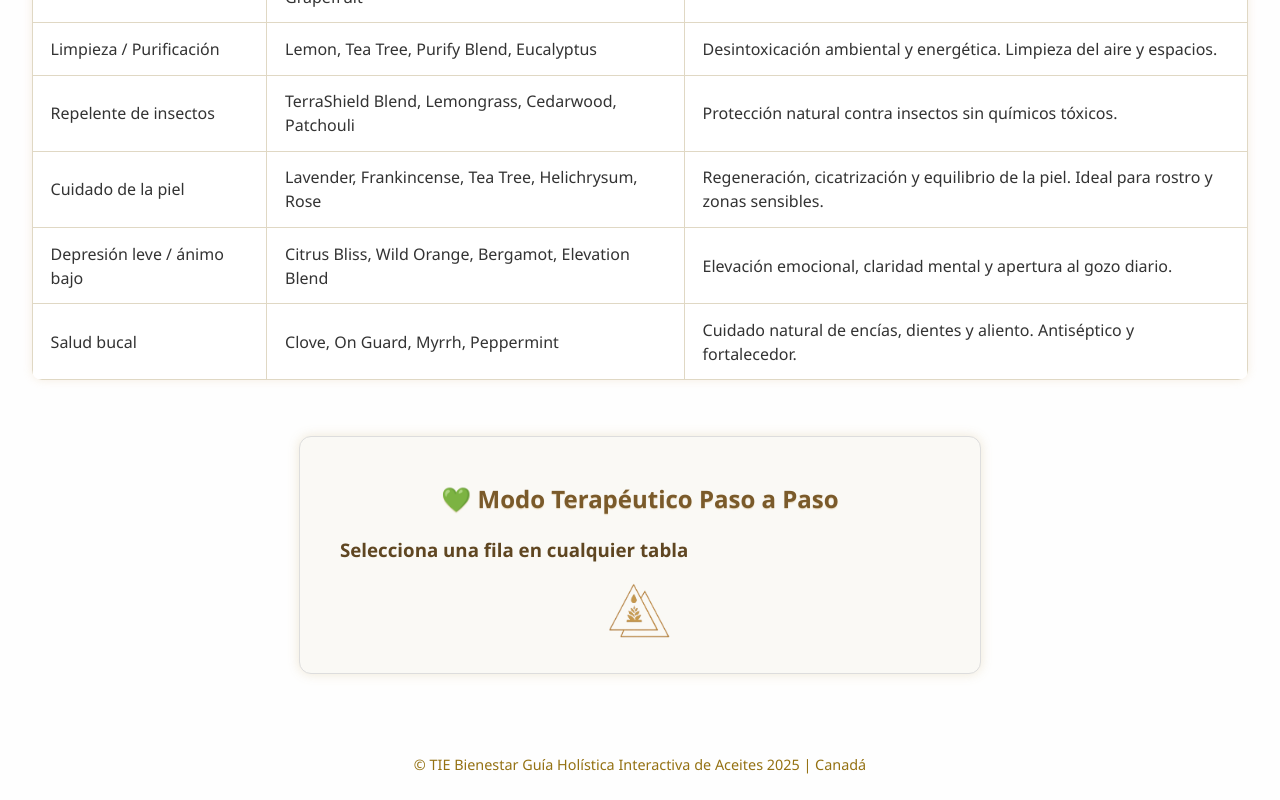
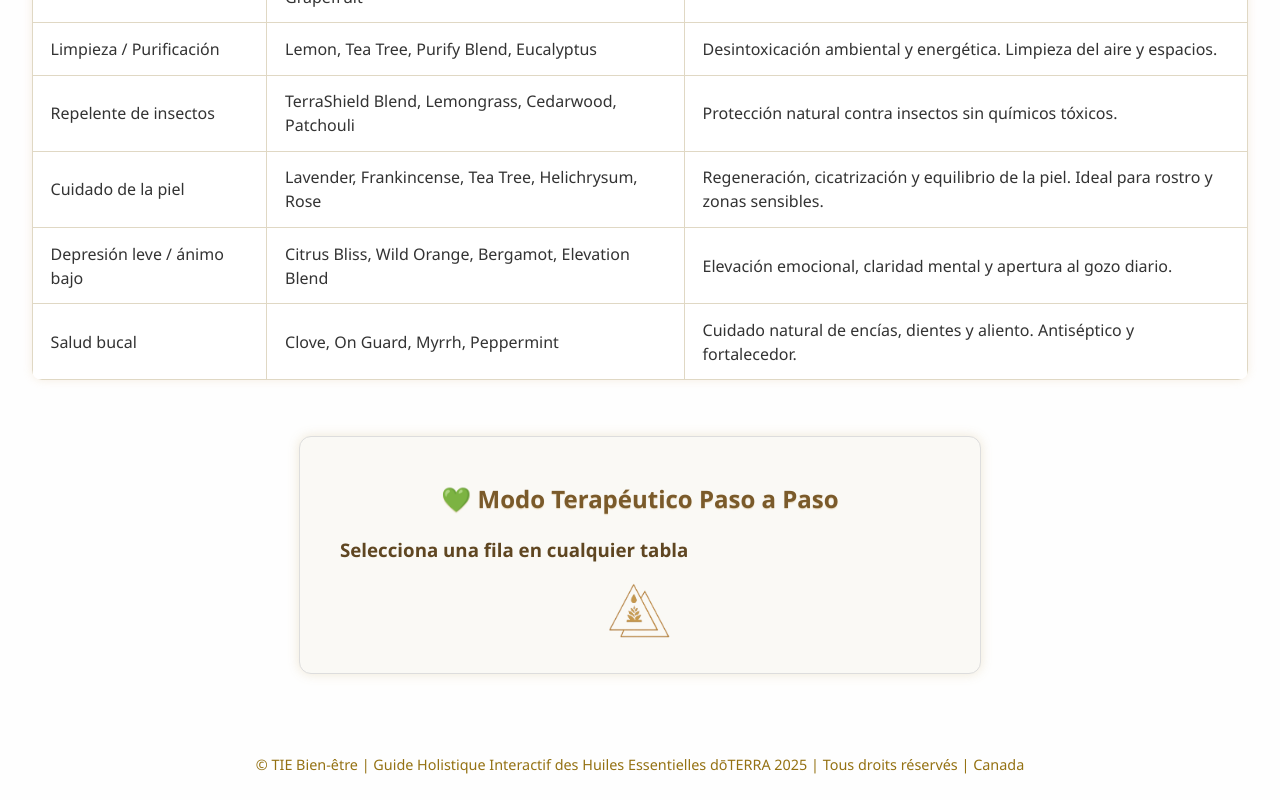
Before and after one commit to EcheverriaClau/guia-aceites-esenciales, a plain HTML site: page index.html in a window 1280 px wide. Shown: the part 2241-3041 px from the top of the page. Drawn offline with Linux system fonts and the light colour scheme.

Commit message:
Update index.html

```diff
--- a/index.html
+++ b/index.html
@@ -87,7 +87,7 @@
 </div>
   </section>
 
-  <footer style="text-align: center;"> © TIE Bienestar   Guía Holística Interactiva de Aceites 2025 | Canadá
+  <footer style="text-align: center;"> © TIE Bien-être | Guide Holistique Interactif des Huiles Essentielles dōTERRA 2025 | Tous droits réservés | Canada
   </footer>
 
   <script src="aceites.js"></script>
```
